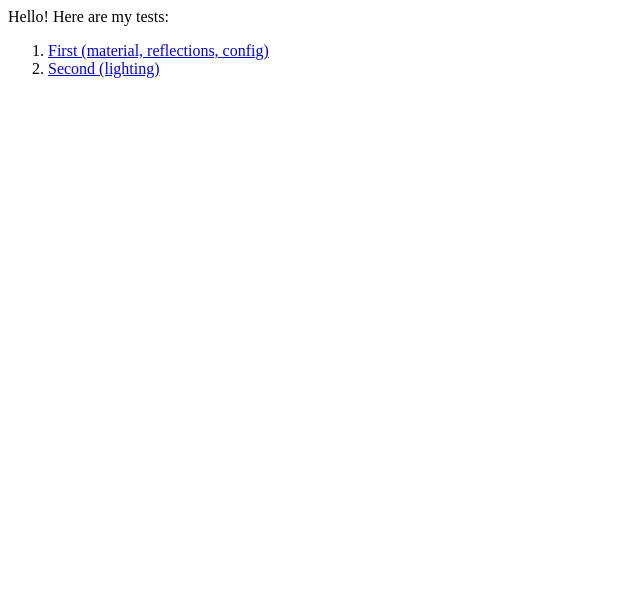
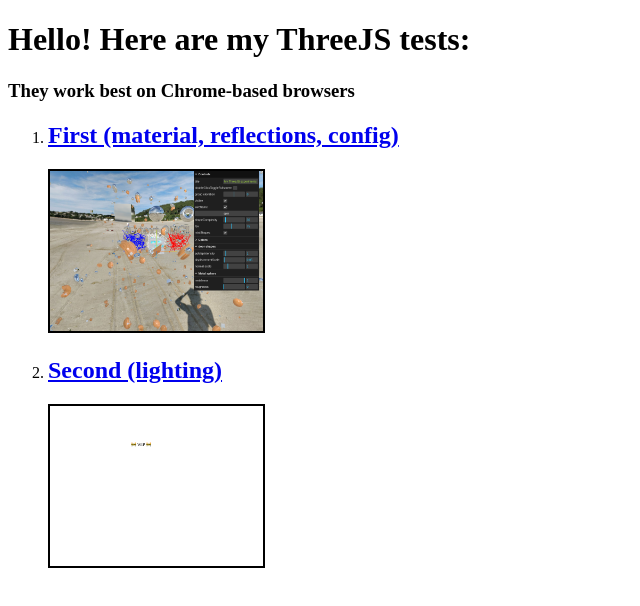
Before and after one commit to Eldolfin/threejs-experiment, a website built with Vite: page lesson4/index.html in a window 1280 px wide. Shown: the whole page, without its empty margins (0-640 px from the left). Built offline with nearby package versions, Linux system fonts and the light colour scheme.

Commit message:
add generated thumbnails for sub pages

```diff
--- a/lesson4/index.html
+++ b/lesson4/index.html
@@ -8,13 +8,26 @@
 </head>
 
 <body>
-  Hello! Here are my tests:
+  <h1>
+    Hello! Here are my ThreeJS tests:
+  </h1>
+  <h3>
+    They work best on Chrome-based browsers
+  </h3>
   <ol>
     <li>
-      <a href="/first/">First (material, reflections, config)</a>
+      <a href="/first/">
+        <h2>
+          First (material, reflections, config)
+        </h2>
+        <img src="/thumbnails/first.png" style="height:20vh; border:2px solid black;" />
+      </a>
     </li>
     <li>
-      <a href="/second/">Second (lighting)</a>
+      <a href="/second/">
+        <h2>Second (lighting)</h2>
+        <img src="/thumbnails/second.png" style="height:20vh; border:2px solid black;" />
+      </a>
     </li>
   </ol>
 </body>
--- a/lesson4/package.json
+++ b/lesson4/package.json
@@ -6,7 +6,8 @@
   "scripts": {
     "dev": "vite",
     "build": "tsc && vite build",
-    "preview": "vite preview"
+    "preview": "vite preview",
+    "generate-thumbnails": "cd generate-previews && ./generate_thumnails.sh"
   },
   "devDependencies": {
     "@types/three": "^0.166.0",
--- a/lesson4/vite.config.js
+++ b/lesson4/vite.config.js
@@ -4,6 +4,8 @@ export default defineConfig({
   publicDir: './static/',
   server: {
     host: true,
+    strictPort: true,
+    port: 3000,
   },
   build: {
     emptyOutDir: true,
```
Also changed, not shown: lesson4/generate-previews/index.js (added, +20 -0 lines), lesson4/generate-previews/package.json (added, +16 -0 lines), lesson4/generate-previews/tsconfig.json (added, +13 -0 lines), lesson4/static/thumbnails/first.png (added), lesson4/static/thumbnails/second.png (added), 2 other files.
